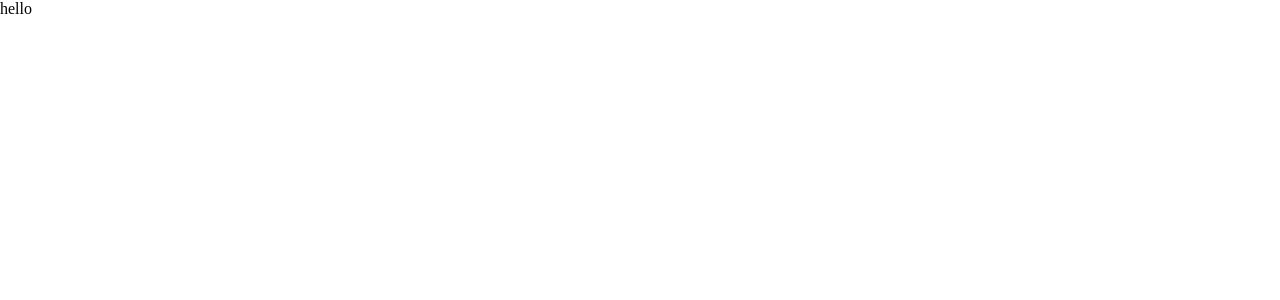
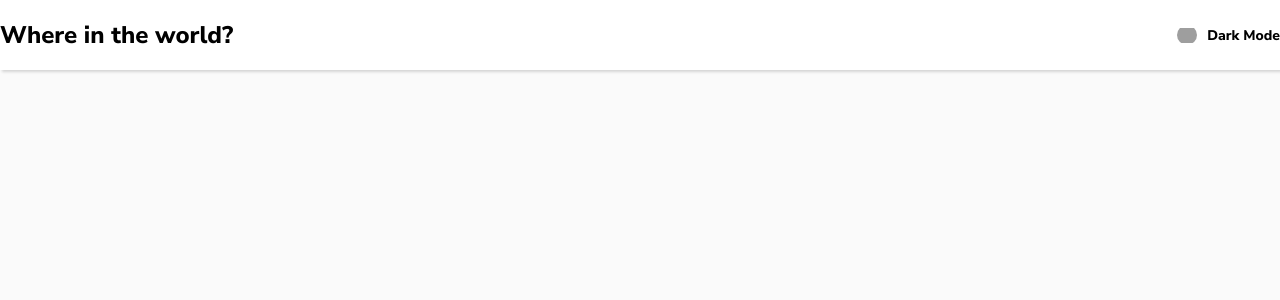
Before and after one commit to jovan-stojkovic/Countries-with-React--Alone, a React (Vite) app: page / in a window 1280 px wide. Shown: the top 300 px of the page. Built offline with nearby package versions, Linux system fonts and the light colour scheme; grey boxes are pictures that could not be loaded.

Commit message:
beginnings

```diff
--- a/src/App.jsx
+++ b/src/App.jsx
@@ -1,9 +1,14 @@
-import './Styles.scss'
+import "./Styles.scss";
+import Navbar from "./Components/Navbar";
+import Home from "./Components/Home";
 
 const App = () => {
-  return ( <main>
-    hello
-  </main> );
-}
+  return (
+<main>
+<Navbar />
+<Home />
+</main>
+  );
+};
 
 export default App;
--- /dev/null
+++ b/src/Components/Home.jsx
@@ -0,0 +1,9 @@
+const Home = () => {
+    return ( <div className="home">
+        <div className="home-cont">
+
+        </div>
+    </div> );
+}
+
+export default Home;
--- /dev/null
+++ b/src/Components/Navbar.jsx
@@ -0,0 +1,13 @@
+const Navbar = () => {
+    return ( <nav>
+        <div className="navbar-cont">
+            <h1 className="logo">Where in the world?</h1>
+            <div className="theme-cont">
+                <button className="theme"></button>
+                <p className="theme-p">Dark Mode</p>
+            </div>
+        </div>
+    </nav> );
+}
+
+export default Navbar;
--- a/src/Styles.scss
+++ b/src/Styles.scss
@@ -1,5 +1,105 @@
+@import url("https://fonts.googleapis.com/css2?family=Nunito+Sans:opsz,wght@6..12,200..1000&display=swap");
+
+// - Dark Blue (Dark Mode Elements): hsl(209, 23%, 22%)
+// - Very Dark Blue (Dark Mode Background): hsl(207, 26%, 17%)
+// - Very Dark Blue (Light Mode Text): hsl(200, 15%, 8%)
+// - Dark Gray (Light Mode Input): hsl(0, 0%, 52%)
+// - Very Light Gray (Light Mode Background): hsl(0, 0%, 98%)
+// - White (Dark Mode Text & Light Mode Elements): hsl(0, 0%, 100%)
+
+$Dark-Blue: hsl(209, 23%, 22%);
+$Very-Dark-Blue: hsl(207, 26%, 17%);
+$Very-Dark-Blue: hsl(200, 15%, 8%);
+$Dark-Gray: hsl(0, 0%, 52%);
+$Very-Light-Gray: hsl(0, 0%, 98%);
+$White: hsl(0, 0%, 100%);
+
+.nunito-sans {
+  font-family: "Nunito Sans", sans-serif;
+  font-weight: 300 600 800;
+}
+
 * {
-    box-sizing: border-box;
-    margin: 0;
-    padding: 0;
+  box-sizing: border-box;
+  margin: 0;
+  padding: 0;
 }
+
+main {
+  font-family: "Nunito Sans", sans-serif;
+}
+
+//NAVBAR
+
+nav {
+  height: 70px;
+  width: 100vw;
+  display: flex;
+  align-items: center;
+  justify-content: center;
+  box-shadow: rgba(0, 0, 0, 0.15) 1.95px 1.95px 2.6px;
+  position: fixed;
+  top: 0;
+  background-color: white;
+
+  .navbar-cont {
+    width: 1400px;
+    display: flex;
+    align-items: center;
+    justify-content: space-between;
+
+    h1.logo {
+        font-weight: 800;
+    }
+
+    .theme-cont {
+        display: flex;
+        align-items: center;
+        gap: 10px;
+
+        button.theme {
+            all: unset;
+            background-image: url("https://www.iconbolt.com/iconsets/eva-outline/moon.svg");
+            height: 20px;
+            width: 20px;
+            border-radius: 20px;
+            background-position: center;
+            background-repeat: no-repeat;
+            background-size: contain;
+            transition: 0.1s;
+
+            &:hover {
+                box-shadow: rgba(0, 0, 0, 0.15) 1.95px 1.95px 2.6px;
+                scale: 1.1;
+                transition: 0.1s ;
+                cursor: pointer;
+            }
+
+            &:active {
+                scale: 1;
+            }
+        }
+
+
+
+        .theme-p {
+            font-weight: 800;
+            font-size: 14px;
+        }
+    }
+  }
+}
+
+//HOME
+
+.home {
+    width: 100vw;
+    height: 2000px;
+    background-color: $Very-Light-Gray;
+    display: flex;
+    justify-content: center;
+
+    .home-cont {
+        width: 1400px;
+    }
+}
```
